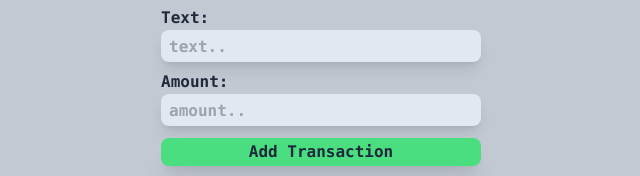
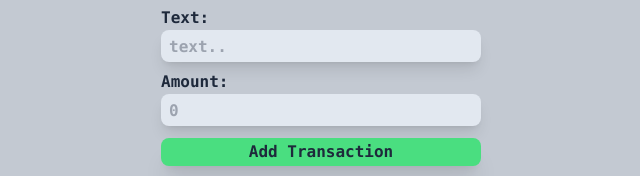
Before and after one commit to BABUadhikari/expense_tracker, a React (Create React App) app: page / in a window 1280 px wide. Shown: the part 539-715 px from the top of the page, without its empty margins (319-959 px from the left). Built offline with nearby package versions, Linux system fonts and the light colour scheme.

Commit message:
add addtransaction function

```diff
--- a/src/components/AddTransaction.js
+++ b/src/components/AddTransaction.js
@@ -1,33 +1,64 @@
-import React, { useState } from 'react'
+import React, { useState, useContext } from "react";
+import { GlobalContext } from "../context/GlobalContext";
 
 const AddTransaction = () => {
+  const { addTransaction } = useContext(GlobalContext);
+  const [text, setText] = useState("");
+  const [amount, setAmount] = useState("");
 
-  const [text, setText] = useState("");
-  const [amount, setAmount] = useState()
-
+  const handleOnSubmit = (e) => {
+    e.preventDefault();
+    if (text || amount) {
+      const newTransaction = {
+        id: Math.floor(Math.random() * 1000000),
+        text,
+        amount: +amount,
+      };
+      addTransaction(newTransaction);
+    }
+    setText("");
+    setAmount("");
+  };
 
   return (
-    <div className='mt-3'>
+    <div className="mt-3">
       <div>
         <h1>Add New Transaction</h1>
         <hr className="h-px bg-gray-100 border-0 dark:bg-gray-400 shadow-xl rounded-lg"></hr>
       </div>
 
-      <form >
-        <div className='mt-2 '>
-          <label htmlFor="text">Text:</label><br />
-          <input type="text" placeholder="text.." className='h-8 px-2 w-80 bg-slate-200 shadow-lg rounded-lg ' value={text} onChange={(e) => setText(e.target.value)} /><br />
+      <form onSubmit={handleOnSubmit}>
+        <div className="mt-2 ">
+          <label htmlFor="text">Text:</label>
+          <br />
+          <input
+            type="text"
+            placeholder="text.."
+            className="h-8 px-2 w-80 bg-slate-200 shadow-lg rounded-lg "
+            value={text}
+            onChange={(e) => setText(e.target.value)}
+          />
+          <br />
         </div>
-        <div className='mt-2'>
-          <label htmlFor="amount">Amount:</label><br />
-          <input type="text" placeholder='amount..' className='h-8 px-2 w-80 bg-slate-200 shadow-lg rounded-lg' value={amount} onChange={(e) => setAmount(e.target.value)} /><br />
+        <div className="mt-2">
+          <label htmlFor="amount">Amount:</label>
+          <br />
+          <input
+            type="number"
+            placeholder="0"
+            className="h-8 px-2 w-80 bg-slate-200 shadow-lg rounded-lg"
+            value={amount}
+            onChange={(e) => setAmount(e.target.value)}
+          />
+          <br />
         </div>
 
-        <button className="text-center mt-3 bg-green-400 py-0.5 rounded-lg w-80 hover:bg-green-700 shadow-xl ">Add Transaction</button>
-
+        <button className="text-center mt-3 bg-green-400 py-0.5 rounded-lg w-80 hover:bg-green-700 shadow-xl ">
+          Add Transaction
+        </button>
       </form>
     </div>
-  )
-}
+  );
+};
 
-export default AddTransaction
+export default AddTransaction;
```
